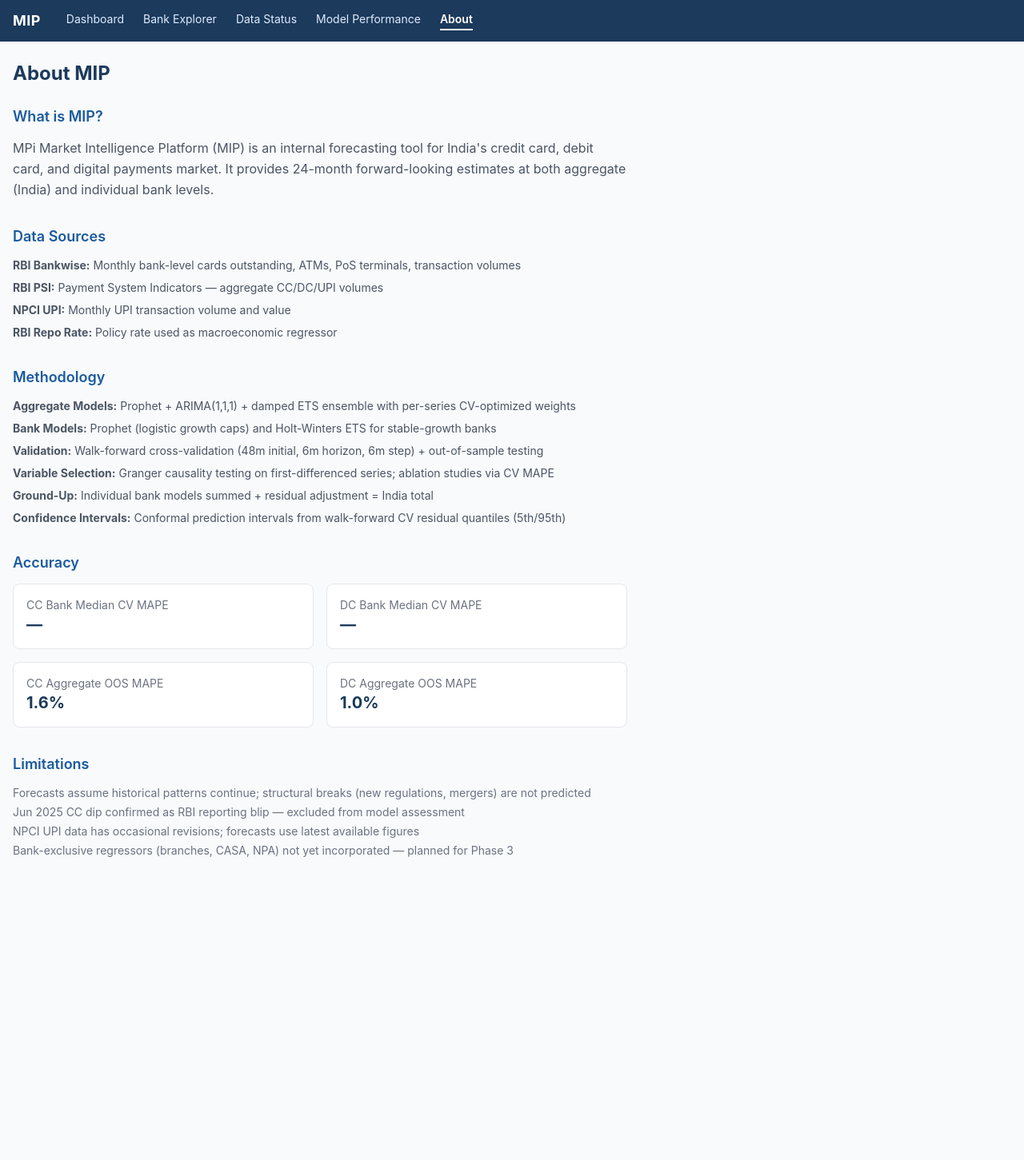
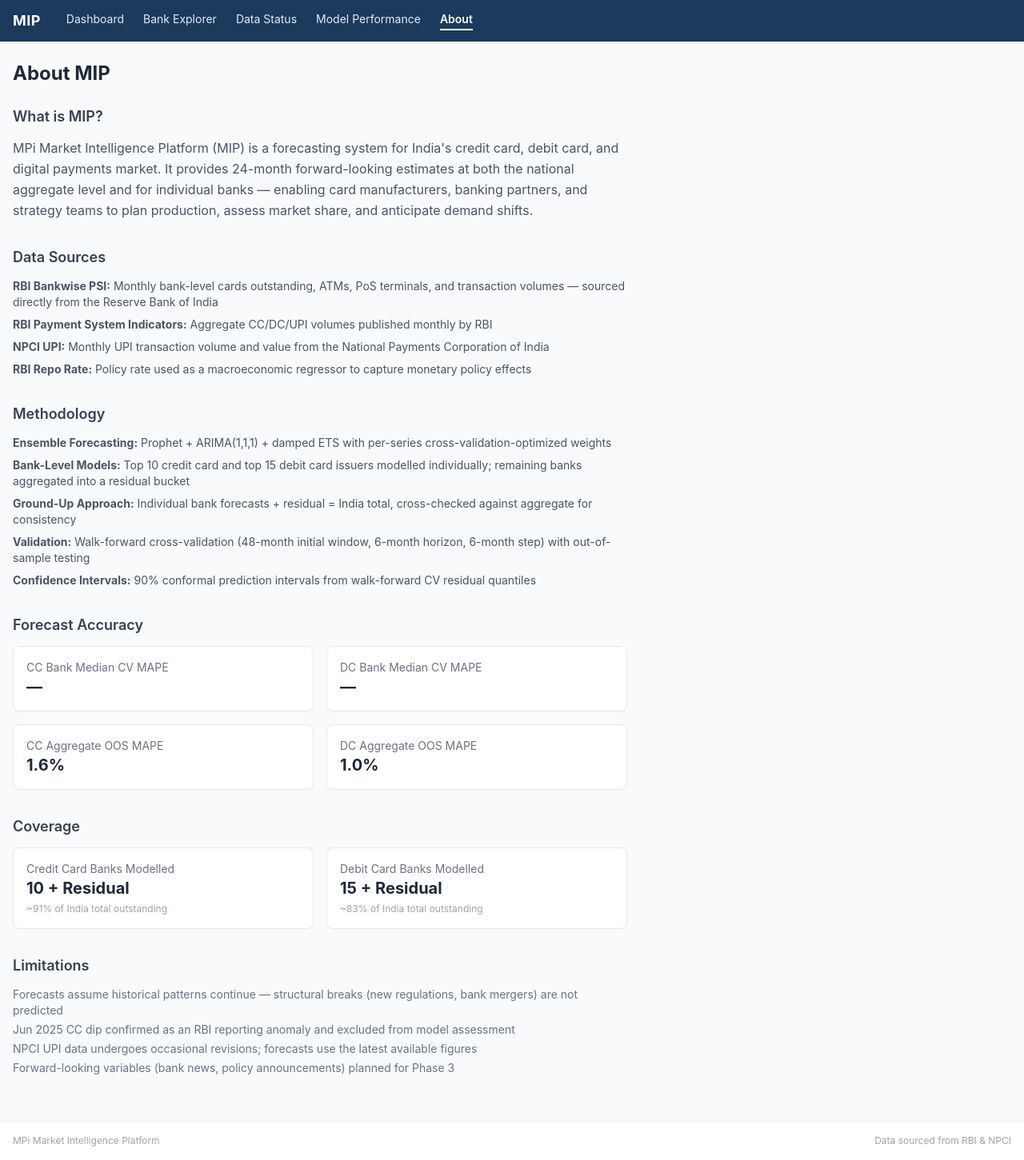
Before and after one commit to Eshaan0110/MPi-mip, a Next.js app in the folder web/: page /about in a window 1280 px wide. Shown: the whole page at 80% size. Before the commit the page ends 1098 px from the top, so only its background shows below. Built offline with nearby package versions, Linux system fonts and the light colour scheme; no server answers; the database is empty.

Commit message:
fix: filter to top 10 CC / 15 DC banks, fix bank unit conversion, improve About page, add footer

```diff
--- a/web/src/app/about/page.tsx
+++ b/web/src/app/about/page.tsx
@@ -28,68 +28,84 @@
 
   return (
     <div className="max-w-3xl">
-      <h1 className="text-2xl font-bold text-brand-700 mb-6">About MIP</h1>
+      <h1 className="text-2xl font-bold text-gray-800 mb-6">About MIP</h1>
 
       <section className="mb-8">
-        <h2 className="text-lg font-semibold text-brand-600 mb-3">What is MIP?</h2>
+        <h2 className="text-lg font-semibold text-gray-700 mb-3">What is MIP?</h2>
         <p className="text-gray-600 leading-relaxed">
-          MPi Market Intelligence Platform (MIP) is an internal forecasting tool for India&apos;s
+          MPi Market Intelligence Platform (MIP) is a forecasting system for India&apos;s
           credit card, debit card, and digital payments market. It provides 24-month forward-looking
-          estimates at both aggregate (India) and individual bank levels.
+          estimates at both the national aggregate level and for individual banks — enabling card manufacturers,
+          banking partners, and strategy teams to plan production, assess market share, and anticipate demand shifts.
         </p>
       </section>
 
       <section className="mb-8">
-        <h2 className="text-lg font-semibold text-brand-600 mb-3">Data Sources</h2>
+        <h2 className="text-lg font-semibold text-gray-700 mb-3">Data Sources</h2>
         <ul className="space-y-2 text-sm text-gray-600">
-          <li><strong>RBI Bankwise:</strong> Monthly bank-level cards outstanding, ATMs, PoS terminals, transaction volumes</li>
-          <li><strong>RBI PSI:</strong> Payment System Indicators — aggregate CC/DC/UPI volumes</li>
-          <li><strong>NPCI UPI:</strong> Monthly UPI transaction volume and value</li>
-          <li><strong>RBI Repo Rate:</strong> Policy rate used as macroeconomic regressor</li>
+          <li><strong>RBI Bankwise PSI:</strong> Monthly bank-level cards outstanding, ATMs, PoS terminals, and transaction volumes — sourced directly from the Reserve Bank of India</li>
+          <li><strong>RBI Payment System Indicators:</strong> Aggregate CC/DC/UPI volumes published monthly by RBI</li>
+          <li><strong>NPCI UPI:</strong> Monthly UPI transaction volume and value from the National Payments Corporation of India</li>
+          <li><strong>RBI Repo Rate:</strong> Policy rate used as a macroeconomic regressor to capture monetary policy effects</li>
         </ul>
       </section>
 
       <section className="mb-8">
-        <h2 className="text-lg font-semibold text-brand-600 mb-3">Methodology</h2>
+        <h2 className="text-lg font-semibold text-gray-700 mb-3">Methodology</h2>
         <ul className="space-y-2 text-sm text-gray-600">
-          <li><strong>Aggregate Models:</strong> Prophet + ARIMA(1,1,1) + damped ETS ensemble with per-series CV-optimized weights</li>
-          <li><strong>Bank Models:</strong> Prophet (logistic growth caps) and Holt-Winters ETS for stable-growth banks</li>
-          <li><strong>Validation:</strong> Walk-forward cross-validation (48m initial, 6m horizon, 6m step) + out-of-sample testing</li>
-          <li><strong>Variable Selection:</strong> Granger causality testing on first-differenced series; ablation studies via CV MAPE</li>
-          <li><strong>Ground-Up:</strong> Individual bank models summed + residual adjustment = India total</li>
-          <li><strong>Confidence Intervals:</strong> Conformal prediction intervals from walk-forward CV residual quantiles (5th/95th)</li>
+          <li><strong>Ensemble Forecasting:</strong> Prophet + ARIMA(1,1,1) + damped ETS with per-series cross-validation-optimized weights</li>
+          <li><strong>Bank-Level Models:</strong> Top 10 credit card and top 15 debit card issuers modelled individually; remaining banks aggregated into a residual bucket</li>
+          <li><strong>Ground-Up Approach:</strong> Individual bank forecasts + residual = India total, cross-checked against aggregate for consistency</li>
+          <li><strong>Validation:</strong> Walk-forward cross-validation (48-month initial window, 6-month horizon, 6-month step) with out-of-sample testing</li>
+          <li><strong>Confidence Intervals:</strong> 90% conformal prediction intervals from walk-forward CV residual quantiles</li>
         </ul>
       </section>
 
       <section className="mb-8">
-        <h2 className="text-lg font-semibold text-brand-600 mb-3">Accuracy</h2>
+        <h2 className="text-lg font-semibold text-gray-700 mb-3">Forecast Accuracy</h2>
         <div className="grid grid-cols-2 gap-4 text-sm">
           <div className="bg-white border border-gray-200 rounded-lg p-4">
             <p className="text-gray-500">CC Bank Median CV MAPE</p>
-            <p className="text-xl font-bold text-brand-700">{ccMape}</p>
+            <p className="text-xl font-bold text-gray-800">{ccMape}</p>
           </div>
           <div className="bg-white border border-gray-200 rounded-lg p-4">
             <p className="text-gray-500">DC Bank Median CV MAPE</p>
-            <p className="text-xl font-bold text-brand-700">{dcMape}</p>
+            <p className="text-xl font-bold text-gray-800">{dcMape}</p>
           </div>
           <div className="bg-white border border-gray-200 rounded-lg p-4">
             <p className="text-gray-500">CC Aggregate OOS MAPE</p>
-            <p className="text-xl font-bold text-brand-700">1.6%</p>
+            <p className="text-xl font-bold text-gray-800">1.6%</p>
           </div>
           <div className="bg-white border border-gray-200 rounded-lg p-4">
             <p className="text-gray-500">DC Aggregate OOS MAPE</p>
-            <p className="text-xl font-bold text-brand-700">1.0%</p>
+            <p className="text-xl font-bold text-gray-800">1.0%</p>
+          </div>
+        </div>
+      </section>
+
+      <section className="mb-8">
+        <h2 className="text-lg font-semibold text-gray-700 mb-3">Coverage</h2>
+        <div className="grid grid-cols-2 gap-4 text-sm">
+          <div className="bg-white border border-gray-200 rounded-lg p-4">
+            <p className="text-gray-500">Credit Card Banks Modelled</p>
+            <p className="text-xl font-bold text-gray-800">10 + Residual</p>
+            <p className="text-xs text-gray-400 mt-1">~91% of India total outstanding</p>
+          </div>
+          <div className="bg-white border border-gray-200 rounded-lg p-4">
+            <p className="text-gray-500">Debit Card Banks Modelled</p>
+            <p className="text-xl font-bold text-gray-800">15 + Residual</p>
+            <p className="text-xs text-gray-400 mt-1">~83% of India total outstanding</p>
           </div>
         </div>
       </section>
 
       <section>
-        <h2 className="text-lg font-semibold text-brand-600 mb-3">Limitations</h2>
+        <h2 className="text-lg font-semibold text-gray-700 mb-3">Limitations</h2>
         <ul className="space-y-1 text-sm text-gray-500">
-          <li>Forecasts assume historical patterns continue; structural breaks (new regulations, mergers) are not predicted</li>
-          <li>Jun 2025 CC dip confirmed as RBI reporting blip — excluded from model assessment</li>
-          <li>NPCI UPI data has occasional revisions; forecasts use latest available figures</li>
-          <li>Bank-exclusive regressors (branches, CASA, NPA) not yet incorporated — planned for Phase 3</li>
+          <li>Forecasts assume historical patterns continue — structural breaks (new regulations, bank mergers) are not predicted</li>
+          <li>Jun 2025 CC dip confirmed as an RBI reporting anomaly and excluded from model assessment</li>
+          <li>NPCI UPI data undergoes occasional revisions; forecasts use the latest available figures</li>
+          <li>Forward-looking variables (bank news, policy announcements) planned for Phase 3</li>
         </ul>
       </section>
     </div>
--- a/web/src/app/banks/page.tsx
+++ b/web/src/app/banks/page.tsx
@@ -7,8 +7,22 @@
 import { MonthSelector } from "@/components/MonthSelector";
 import type { BankForecast } from "@/lib/types";
 
-function toM(v: number): number { return v / 10; }
+function toM(v: number): number { return v / 1_000_000; }
 function fmtM(n: number, decimals = 1): string { return n.toFixed(decimals) + " M"; }
+
+const ALLOWED_CC_BANKS = new Set([
+  "HDFC Bank", "State Bank of India", "ICICI Bank", "Axis Bank",
+  "Kotak Mahindra Bank", "IndusInd Bank", "Bank of Baroda",
+  "Yes Bank", "Canara Bank", "HSBC",
+]);
+
+const ALLOWED_DC_BANKS = new Set([
+  "State Bank of India", "Bank of Baroda", "Canara Bank", "HDFC Bank",
+  "Union Bank of India", "Punjab National Bank", "Axis Bank",
+  "Bank of India", "Kotak Mahindra Bank", "Indian Bank",
+  "Central Bank of India", "UCO Bank", "ICICI Bank",
+  "Indian Overseas Bank", "Paytm Payments Bank",
+]);
 
 function formatDate(m: string): string {
   const d = new Date(m.length === 7 ? m + "-01" : m);
@@ -39,7 +53,7 @@
         const uniqueMonths = [...new Set(data.map((d) => d.forecast_month))].sort();
         setMonths(uniqueMonths);
         if (uniqueMonths.length > 0) setSelectedMonth(uniqueMonths[0]);
-        const ccBanks = [...new Set(data.filter((d) => d.card_type === "CC").map((d) => d.bank_name))].sort();
+        const ccBanks = [...new Set(data.filter((d) => d.card_type === "CC").map((d) => d.bank_name))].filter((b) => ALLOWED_CC_BANKS.has(b)).sort();
         if (ccBanks.length > 0) setSelectedBanks([ccBanks[0]]);
       }
       setLoading(false);
@@ -51,13 +65,15 @@
   if (error) return <div className="bg-red-50 border border-red-200 rounded-lg p-6 text-center my-8"><p className="text-red-700 font-medium">Failed to load bank data</p><p className="text-red-600 text-sm mt-1">{error}</p></div>;
   if (forecasts.length === 0) return <div className="text-center py-16"><h1 className="text-2xl font-bold text-gray-800 mb-4">Bank Explorer</h1><p className="text-gray-500">No bank forecast data available yet.</p></div>;
 
+  const allowedSet = cardType === "CC" ? ALLOWED_CC_BANKS : ALLOWED_DC_BANKS;
   const banksForType = [...new Set(forecasts.filter((f) => f.card_type === cardType).map((f) => f.bank_name))]
-    .filter((b) => !b.startsWith("_"))
+    .filter((b) => allowedSet.has(b))
     .sort();
 
   const handleCardTypeChange = (ct: "CC" | "DC") => {
     setCardType(ct);
-    const newBanks = [...new Set(forecasts.filter((f) => f.card_type === ct).map((f) => f.bank_name))].filter((b) => !b.startsWith("_")).sort();
+    const allowed = ct === "CC" ? ALLOWED_CC_BANKS : ALLOWED_DC_BANKS;
+    const newBanks = [...new Set(forecasts.filter((f) => f.card_type === ct).map((f) => f.bank_name))].filter((b) => allowed.has(b)).sort();
     const kept = selectedBanks.filter((b) => newBanks.includes(b));
     if (kept.length === 0 && newBanks.length > 0) setSelectedBanks([newBanks[0]]);
     else setSelectedBanks(kept);
@@ -75,14 +91,15 @@
 
   const primaryBank = selectedBanks[0] || "";
 
-  // Data for single bank view
+  // Data for single bank view — pre-convert to lakhs so ForecastChart's /10 gives Millions
+  const RAW_TO_LAKH = 1 / 100_000;
   const bankChartData = forecasts
     .filter((f) => f.bank_name === primaryBank && f.card_type === cardType)
     .map((f) => ({
       month: f.forecast_month,
-      forecast: f.yhat,
-      lower: f.yhat_lower ?? undefined,
-      upper: f.yhat_upper ?? undefined,
+      forecast: f.yhat * RAW_TO_LAKH,
+      lower: f.yhat_lower != null ? f.yhat_lower * RAW_TO_LAKH : undefined,
+      upper: f.yhat_upper != null ? f.yhat_upper * RAW_TO_LAKH : undefined,
     }));
 
   // Data for multi-bank comparison
@@ -94,7 +111,7 @@
     const row: any = { month: m };
     for (const bank of selectedBanks) {
       const rec = forecasts.find((f) => f.bank_name === bank && f.card_type === cardType && f.forecast_month === m);
-      row[bank] = rec ? rec.yhat : undefined;
+      row[bank] = rec ? rec.yhat * RAW_TO_LAKH : undefined;
     }
     return row;
   });
@@ -109,7 +126,7 @@
   const monthIdx = months.indexOf(selectedMonth);
   const prevMonth = monthIdx > 0 ? months[monthIdx - 1] : null;
 
-  const bankMonthData = forecasts.filter((f) => f.forecast_month === selectedMonth && f.card_type === cardType && !f.bank_name.startsWith("_"));
+  const bankMonthData = forecasts.filter((f) => f.forecast_month === selectedMonth && f.card_type === cardType && allowedSet.has(f.bank_name));
   const prevBankData = prevMonth ? forecasts.filter((f) => f.forecast_month === prevMonth && f.card_type === cardType) : [];
 
   const rankedBanks = [...bankMonthData].sort((a, b) => b.yhat - a.yhat).map((d) => {
--- a/web/src/app/layout.tsx
+++ b/web/src/app/layout.tsx
@@ -15,9 +15,15 @@
 }) {
   return (
     <html lang="en">
-      <body>
+      <body className="min-h-screen flex flex-col">
         <NavBar />
-        <main className="max-w-7xl mx-auto px-4 py-6">{children}</main>
+        <main className="max-w-7xl mx-auto px-4 py-6 flex-1 w-full">{children}</main>
+        <footer className="border-t border-gray-200 bg-white mt-8">
+          <div className="max-w-7xl mx-auto px-4 py-4 flex items-center justify-between text-xs text-gray-400">
+            <span>MPi Market Intelligence Platform</span>
+            <span>Data sourced from RBI &amp; NPCI</span>
+          </div>
+        </footer>
       </body>
     </html>
   );
--- a/web/src/app/models/page.tsx
+++ b/web/src/app/models/page.tsx
@@ -10,6 +10,19 @@
   if (mape <= 15) return "text-amber-700 bg-amber-50";
   return "text-red-700 bg-red-50";
 }
+
+const ALLOWED_CC = new Set([
+  "HDFC Bank", "State Bank of India", "ICICI Bank", "Axis Bank",
+  "Kotak Mahindra Bank", "IndusInd Bank", "Bank of Baroda",
+  "Yes Bank", "Canara Bank", "HSBC",
+]);
+const ALLOWED_DC = new Set([
+  "State Bank of India", "Bank of Baroda", "Canara Bank", "HDFC Bank",
+  "Union Bank of India", "Punjab National Bank", "Axis Bank",
+  "Bank of India", "Kotak Mahindra Bank", "Indian Bank",
+  "Central Bank of India", "UCO Bank", "ICICI Bank",
+  "Indian Overseas Bank", "Paytm Payments Bank",
+]);
 
 export default function ModelPerformancePage() {
   const [models, setModels] = useState<ModelMetadata[]>([]);
@@ -44,7 +57,12 @@
   }
 
   const filtered = filter === "all" ? models : models.filter((m) => m.card_type === filter);
-  const bankModels = filtered.filter((m) => m.bank_name);
+  const bankModels = filtered.filter((m) => {
+    if (!m.bank_name) return false;
+    if (m.card_type === "CC") return ALLOWED_CC.has(m.bank_name);
+    if (m.card_type === "DC") return ALLOWED_DC.has(m.bank_name);
+    return false;
+  });
   const aggModels = filtered.filter((m) => !m.bank_name && m.metric);
 
   return (
```
